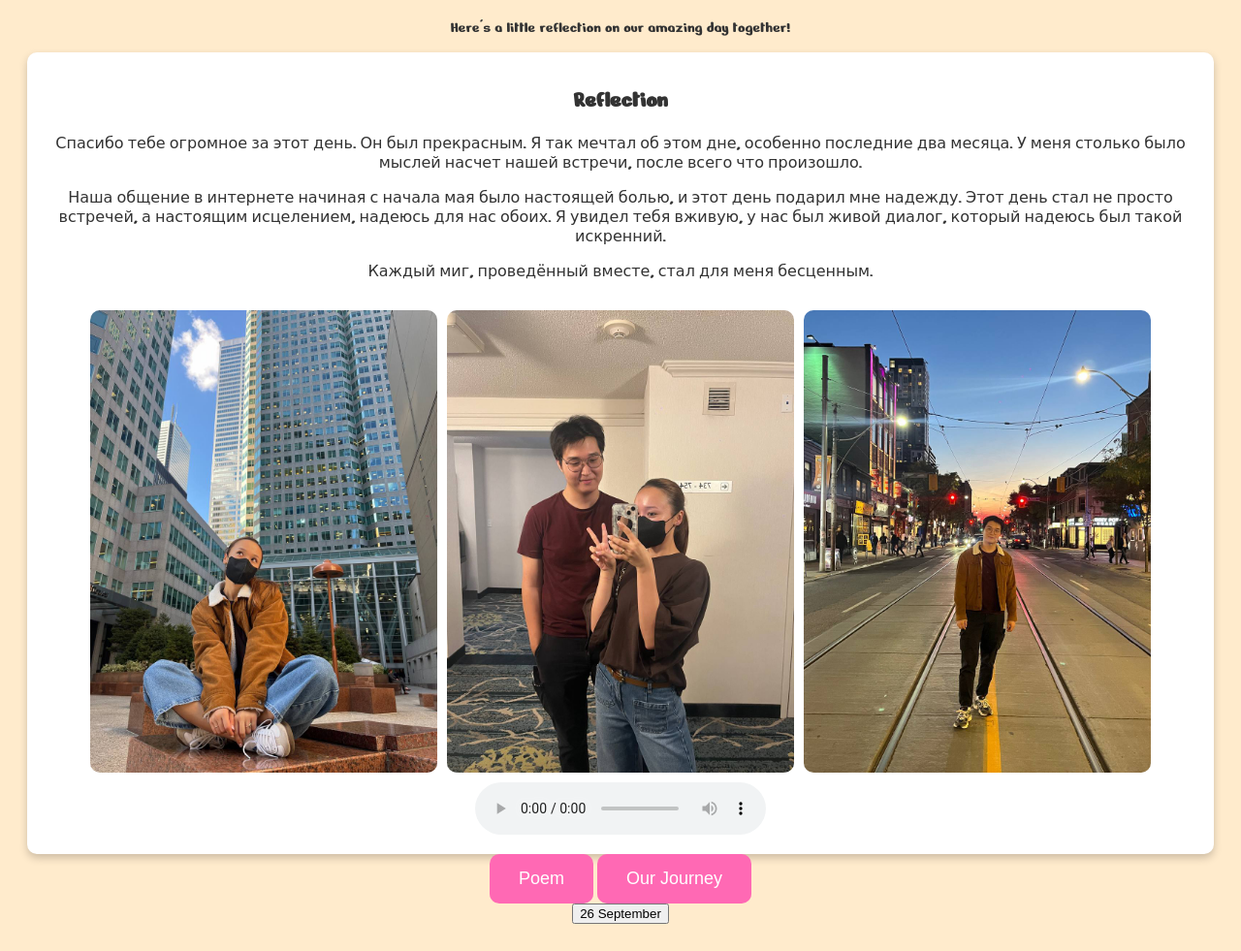
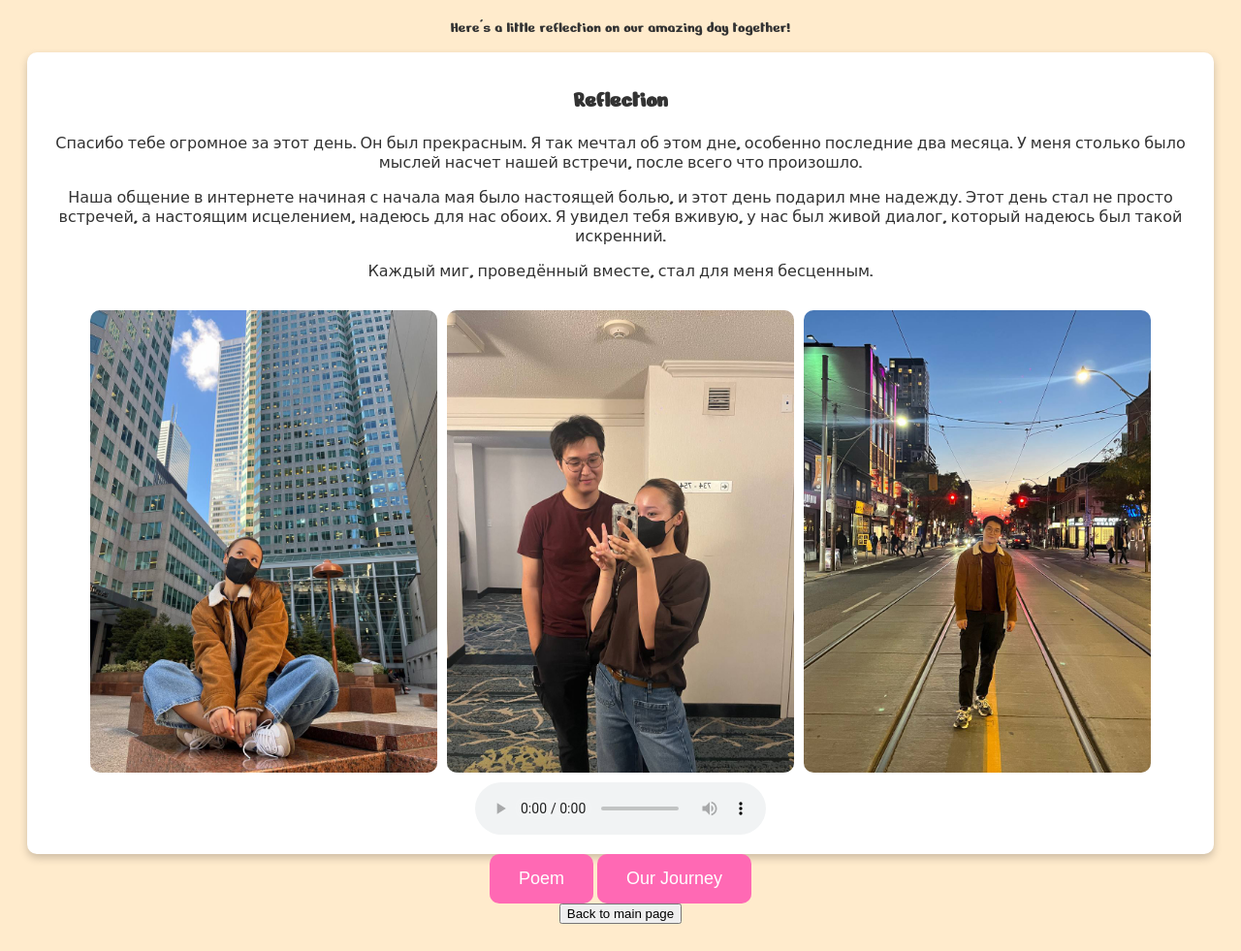
Before and after one commit to bgashtaev/date26, a plain HTML site: page index.html in a window 1280 px wide. Shown: the part 91-1072 px from the top of the page at 97% size. Drawn offline with Linux system fonts and the light colour scheme.

Commit message:
index.html

```diff
--- a/index.html
+++ b/index.html
@@ -239,7 +239,7 @@
         </div>
     </div>
 
-    <button onclick="window.open('https://bgashtaev.github.io/website/thankyou.html', '_blank')">26 September</button>
+    <button onclick="window.open('https://bgashtaev.github.io/website/thankyou.html', '_blank')">Back to main page</button>
 
     <script>
         // Function to show hidden content
```
